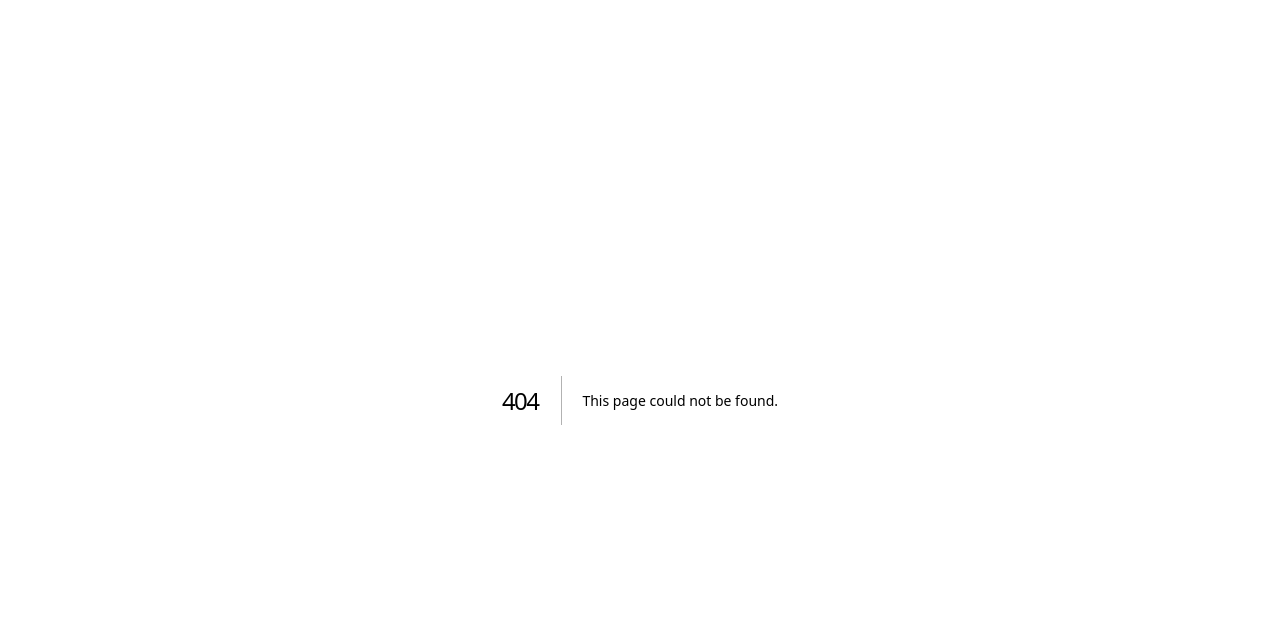
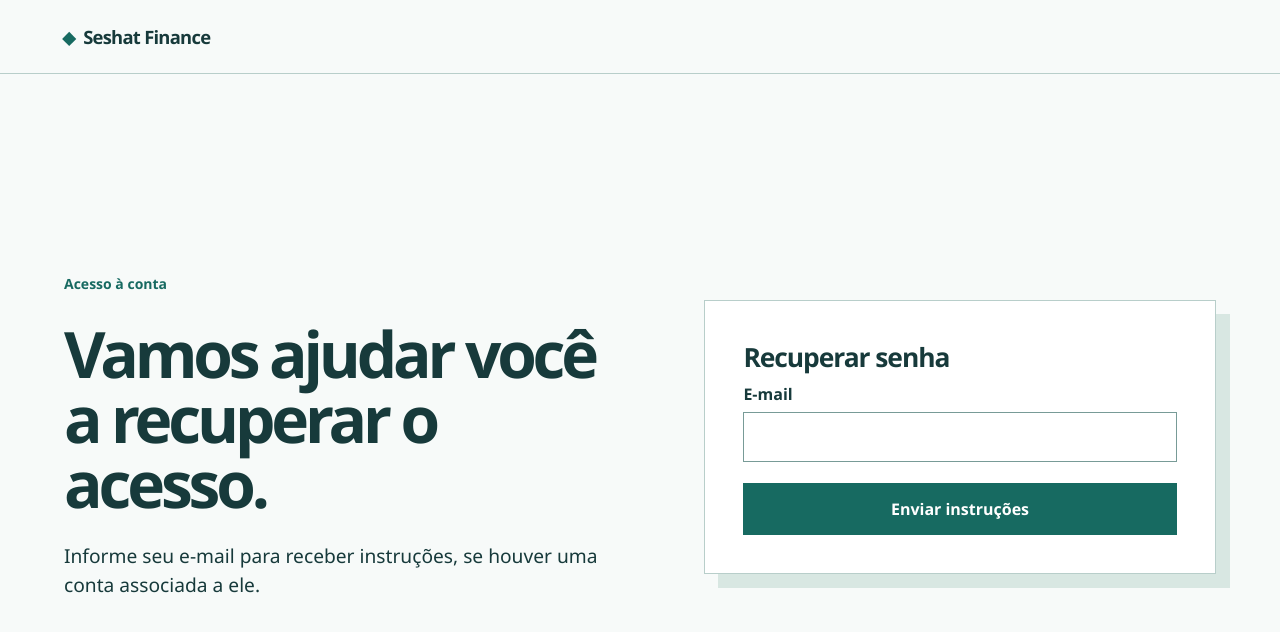
Before and after one commit to Pires3108/SeshatFinance, a Next.js app in the folder apps/web/: page /recuperar-senha in a window 1280 px wide. Before the commit this address had no page. Shown: the top 632 px of the page. Built offline with nearby package versions, Linux system fonts and the light colour scheme.

Commit message:
feat(web): add password recovery request journey

```diff
--- /dev/null
+++ b/apps/web/app/recuperar-senha/page.tsx
@@ -0,0 +1,34 @@
+import type { Metadata } from 'next';
+import Link from 'next/link';
+import type { ReactNode } from 'react';
+
+import { PasswordRecoveryForm } from './password-recovery-form';
+
+export const metadata: Metadata = { title: 'Recuperar senha | Seshat Finance' };
+
+export default function PasswordRecoveryPage(): ReactNode {
+  return (
+    <div className="site-shell">
+      <a className="skip-link" href="#main-content">
+        Pular para o conteúdo
+      </a>
+      <header className="site-header">
+        <Link className="brand" href="/">
+          <span className="brand-mark" aria-hidden="true" />
+          Seshat Finance
+        </Link>
+      </header>
+      <main className="page-grid" id="main-content" tabIndex={-1}>
+        <section className="intro" aria-labelledby="page-title">
+          <span className="section-label">Acesso à conta</span>
+          <h1 id="page-title">Vamos ajudar você a recuperar o acesso.</h1>
+          <p className="lead">
+            Informe seu e-mail para receber instruções, se houver uma conta
+            associada a ele.
+          </p>
+        </section>
+        <PasswordRecoveryForm />
+      </main>
+    </div>
+  );
+}
--- /dev/null
+++ b/apps/web/app/recuperar-senha/password-recovery-form.tsx
@@ -0,0 +1,70 @@
+'use client';
+
+import { useState, type ReactNode, type SyntheticEvent } from 'react';
+
+export function PasswordRecoveryForm(): ReactNode {
+  const [state, setState] = useState<
+    'idle' | 'submitting' | 'success' | 'error'
+  >('idle');
+
+  async function submit(event: SyntheticEvent<HTMLFormElement>): Promise<void> {
+    event.preventDefault();
+    setState('submitting');
+    const email = new FormData(event.currentTarget).get('email');
+    try {
+      const response = await fetch('/api/auth/password-recovery-requests', {
+        body: JSON.stringify({ email }),
+        headers: { 'Content-Type': 'application/json' },
+        method: 'POST',
+      });
+      if (!response.ok) throw new Error('Recovery request unavailable.');
+      setState('success');
+    } catch {
+      setState('error');
+    }
+  }
+
+  return (
+    <section className="form-panel" aria-labelledby="recovery-form-title">
+      <h2 id="recovery-form-title">Recuperar senha</h2>
+      {state === 'success' ? (
+        <div className="success-panel" role="status" tabIndex={-1}>
+          <strong>Confira seu e-mail.</strong>
+          <p>
+            Se o endereço estiver cadastrado, você receberá instruções para
+            redefinir a senha.
+          </p>
+        </div>
+      ) : (
+        <form
+          aria-busy={state === 'submitting'}
+          onSubmit={(event) => void submit(event)}
+        >
+          <div className="field">
+            <label htmlFor="recovery-email">E-mail</label>
+            <input
+              id="recovery-email"
+              name="email"
+              type="email"
+              autoComplete="email"
+              maxLength={320}
+              required
+            />
+          </div>
+          <button
+            className="primary-action"
+            disabled={state === 'submitting'}
+            type="submit"
+          >
+            {state === 'submitting' ? 'Enviando…' : 'Enviar instruções'}
+          </button>
+          {state === 'error' && (
+            <p className="form-message error" role="alert">
+              Não foi possível enviar a solicitação. Tente novamente.
+            </p>
+          )}
+        </form>
+      )}
+    </section>
+  );
+}
```
Also changed, not shown: apps/web/app/api/auth/password-recovery-requests/route.ts (added, +49 -0 lines), 1 other file (tests, documents, lock files or other folders).
